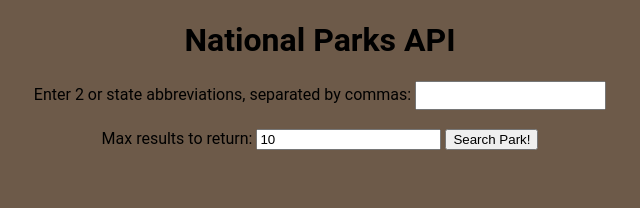
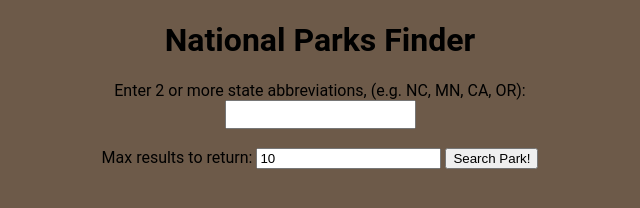
Before and after one commit to colburnrose/NationalParksServicesAPI, a plain HTML site: page index.html in a window 1280 px wide. Shown: the whole page, without its empty margins (320-960 px from the left). Drawn offline with nearby package versions, Linux system fonts and the light colour scheme.

Commit message:
code clean up

```diff
--- a/index.css
+++ b/index.css
@@ -5,7 +5,7 @@
 body {
   font-family: "Roboto", sans-serif;
   background-color: #6d5a49;
-  color: #000000;
+  color: #000;
 }
 h1,
 p {
--- a/index.html
+++ b/index.html
@@ -10,10 +10,10 @@
   </head>
   <body>
     <div class="container">
-      <h1>National Parks API</h1>
+      <h1>National Parks Finder</h1>
       <form id="js-form">
         <label for="search-state"
-          >Enter 2 or state abbreviations, separated by commas:</label
+          >Enter 2 or more state abbreviations, (e.g. NC, MN, CA, OR):</label
         >
         <input type="text" name="search-state" id="js-search-state" required />
         <br />
--- a/index.js
+++ b/index.js
@@ -22,7 +22,7 @@ function displayResults(response) {
         <li><h2>${response.data[i].fullName}</h2>
         <p>${response.data[i].description}</p>
         <p>${response.data[i].url}</p>
-        <p>Address: ${address.line1}, ${address.city}${address.stateCode}, ${address.postalCode}</p>
+        <p>Address: ${address.line1}, ${address.city} ${address.stateCode}, ${address.postalCode}</p>
         </li>
         `
       );
@@ -46,6 +46,7 @@ function getNationalParksService(query, maxResults = 10) {
   const queryString = formatQueryParams(params);
   const url = URL + "?" + queryString;
   console.log("Request initiated...");
+
   fetch(url, options)
     .then((response) => {
       if (response.ok) {
@@ -64,9 +65,9 @@ function watchForm() {
   $("form").submit((e) => {
     e.preventDefault();
     console.log("App activiated...");
-    let park = $("#js-search-state").val();
+    let state = $("#js-search-state").val();
     let number = $("#js-max-results").val();
-    getNationalParksService(park, number);
+    getNationalParksService(state, number);
   });
 }
 
```
